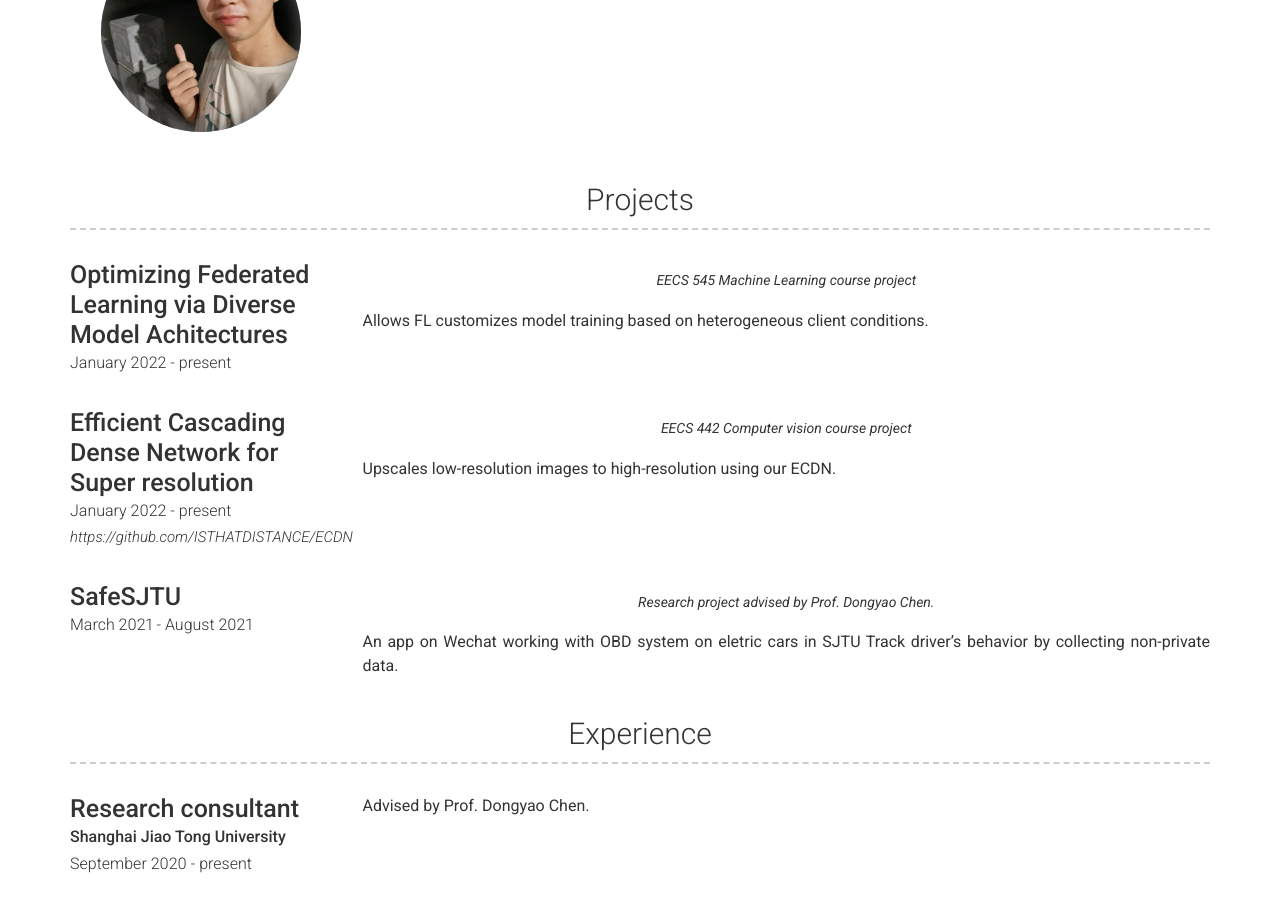
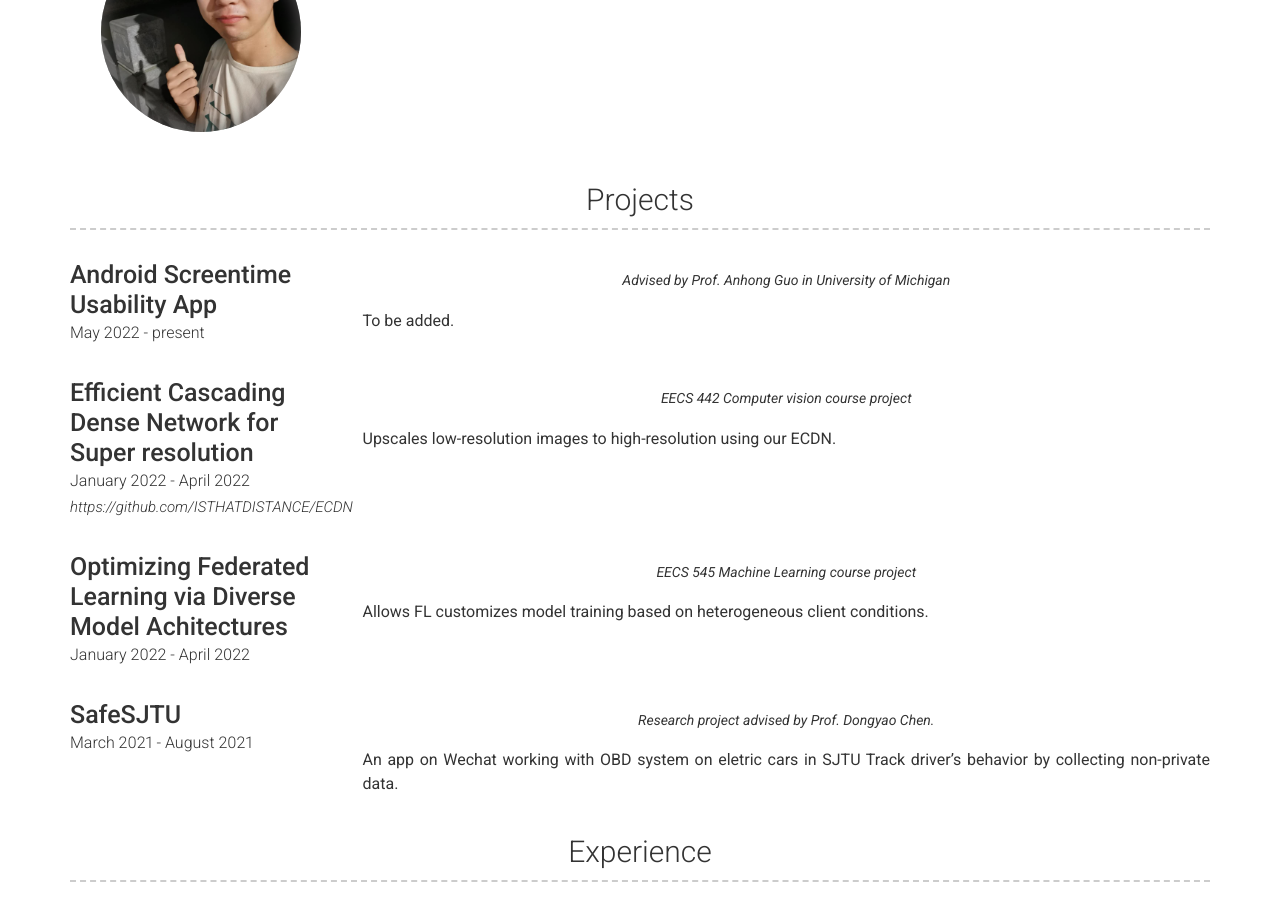
Before and after one commit to ISTHATDISTANCE/isthatdistance.github.io, a Jekyll site: the page built from index.md, in a window 1280 px wide and 900 px high, scrolled down 370 px. Built offline with Jekyll 4.4.1, drawn with Linux system fonts in a browser that asks for light colours; nearby versions of some CDN libraries.

Commit message:
add android project

```diff
--- a/_config.yml
+++ b/_config.yml
@@ -68,8 +68,23 @@ content:
     layout: list # Type of content section (list/text)
     content:
       - layout: left
+        title: Android Screentime Usability App
+        caption: May 2022 - present
+        quote: >
+          Advised by Prof. Anhong Guo in University of Michigan
+        description:
+          To be added.
+      - layout: left
+        title: Efficient Cascading Dense Network for Super resolution
+        caption: January 2022 - April 2022
+        link: https://github.com/ISTHATDISTANCE/ECDN
+        quote: >
+          EECS 442 Computer vision course project
+        description: |
+          Upscales low-resolution images to high-resolution using our ECDN.
+      - layout: left
         title: Optimizing Federated Learning via Diverse Model Achitectures
-        caption: January 2022 - present
+        caption: January 2022 - April 2022
         # link: Link to project (eg. sproogen.github.io/modern-resume-theme)(optional)
         # link_text: Link Text
         # additional_links:
@@ -83,14 +98,6 @@ content:
           EECS 545 Machine Learning course project
         description: | # this will include new lines to allow paragraphs
           Allows FL customizes model training based on heterogeneous client conditions.
-      - layout: left
-        title: Efficient Cascading Dense Network for Super resolution
-        caption: January 2022 - present
-        link: https://github.com/ISTHATDISTANCE/ECDN
-        quote: >
-          EECS 442 Computer vision course project
-        description: |
-          Upscales low-resolution images to high-resolution using our ECDN.
       - layout: left
         title: SafeSJTU
         caption: March 2021 - August 2021
```
